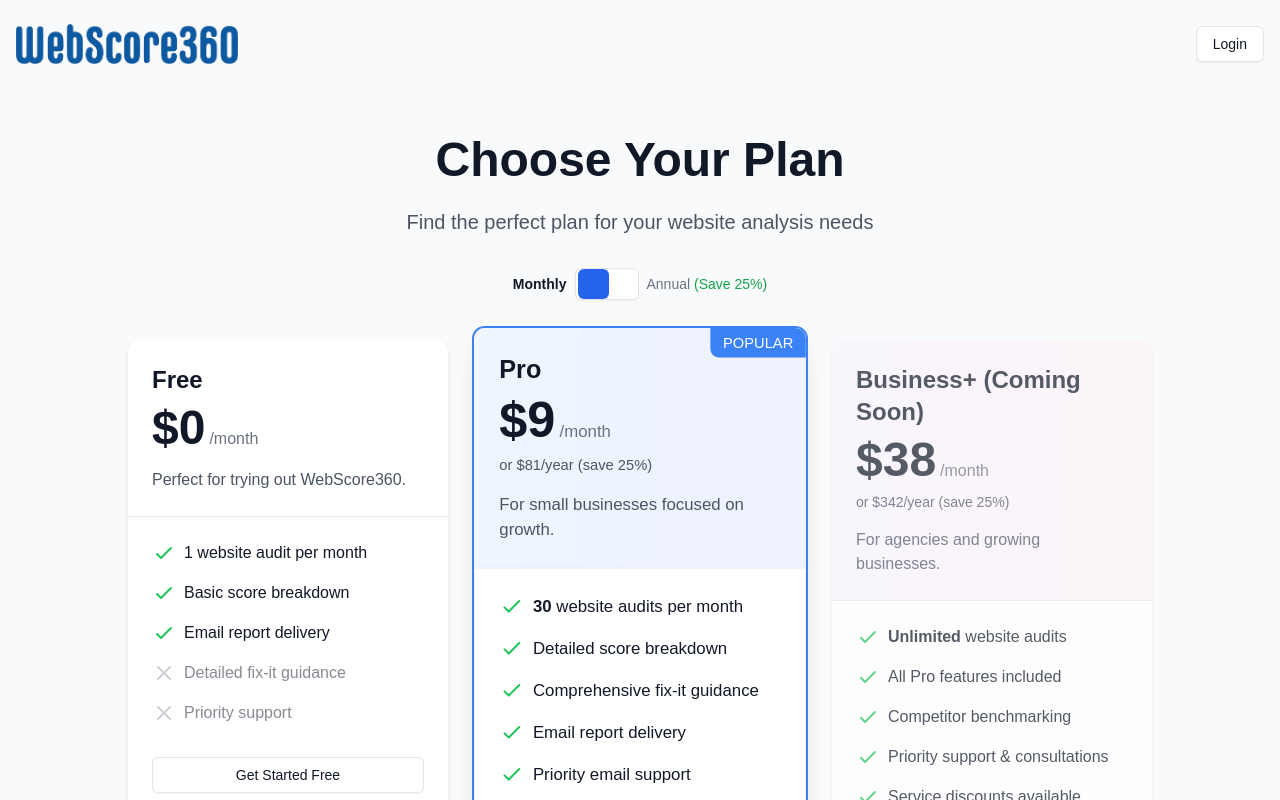
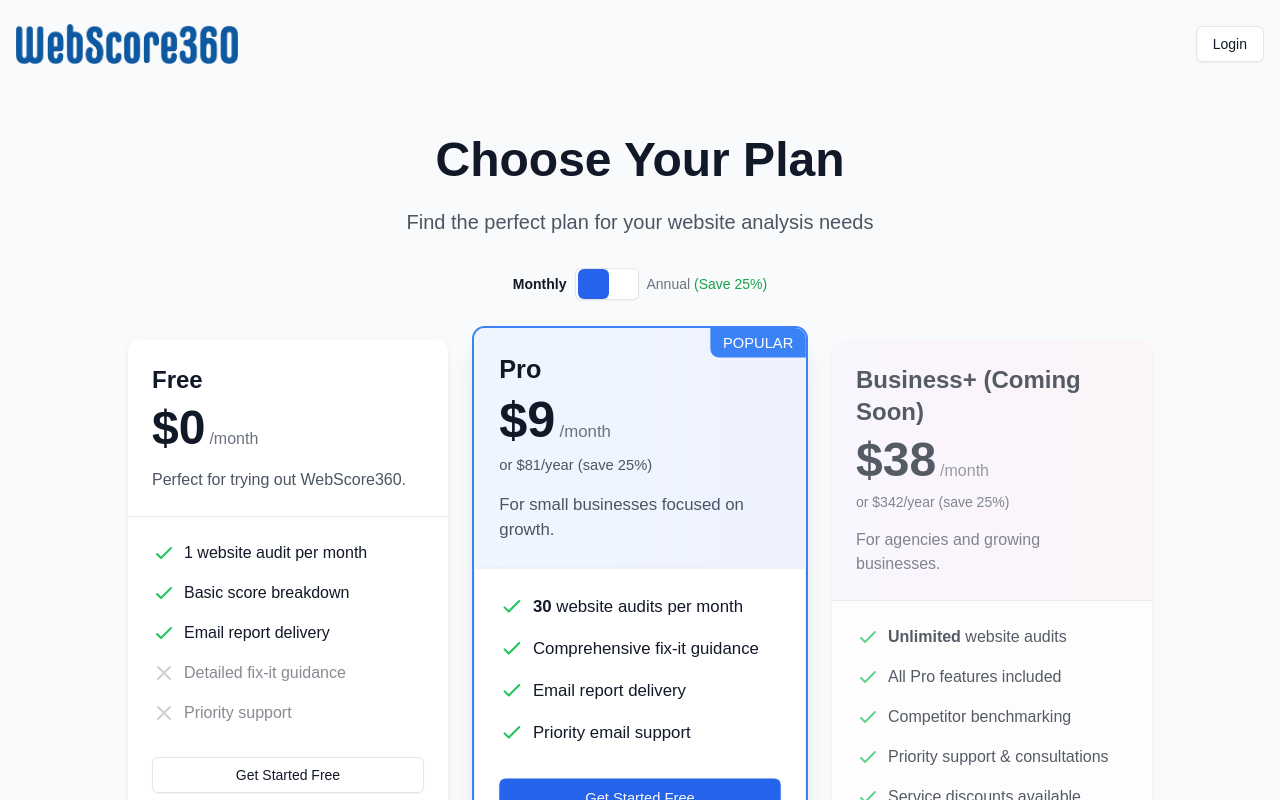
Before and after one commit to Decodingcoder/WebScore360-Order-2, a Next.js app in the folder frontend/: page /pricing in a window 1280 px wide. Shown: the top 800 px of the page. Built offline with nearby package versions, Linux system fonts and the light colour scheme.

Commit message:
Remove "Detailed score breakdown" feature from Home and Pricing pages for a cleaner presentation

```diff
--- a/frontend/app/page.tsx
+++ b/frontend/app/page.tsx
@@ -282,22 +282,6 @@
                             d="M5 13l4 4L19 7"
                           ></path>
                         </svg>
-                        <span>Detailed score breakdown</span>
-                      </li>
-                      <li className="flex items-start">
-                        <svg
-                          className="h-6 w-6 text-green-500 mr-2"
-                          fill="none"
-                          viewBox="0 0 24 24"
-                          stroke="currentColor"
-                        >
-                          <path
-                            strokeLinecap="round"
-                            strokeLinejoin="round"
-                            strokeWidth="2"
-                            d="M5 13l4 4L19 7"
-                          ></path>
-                        </svg>
                         <span>Comprehensive fix-it guidance</span>
                       </li>
                       <li className="flex items-start">
--- a/frontend/app/pricing/page.tsx
+++ b/frontend/app/pricing/page.tsx
@@ -236,22 +236,6 @@
                   <span>
                     <strong>30</strong> website audits per month
                   </span>
-                </li>
-                <li className="flex items-start">
-                  <svg
-                    className="h-6 w-6 text-green-500 mr-2"
-                    fill="none"
-                    viewBox="0 0 24 24"
-                    stroke="currentColor"
-                  >
-                    <path
-                      strokeLinecap="round"
-                      strokeLinejoin="round"
-                      strokeWidth="2"
-                      d="M5 13l4 4L19 7"
-                    ></path>
-                  </svg>
-                  <span>Detailed score breakdown</span>
                 </li>
                 <li className="flex items-start">
                   <svg
```
